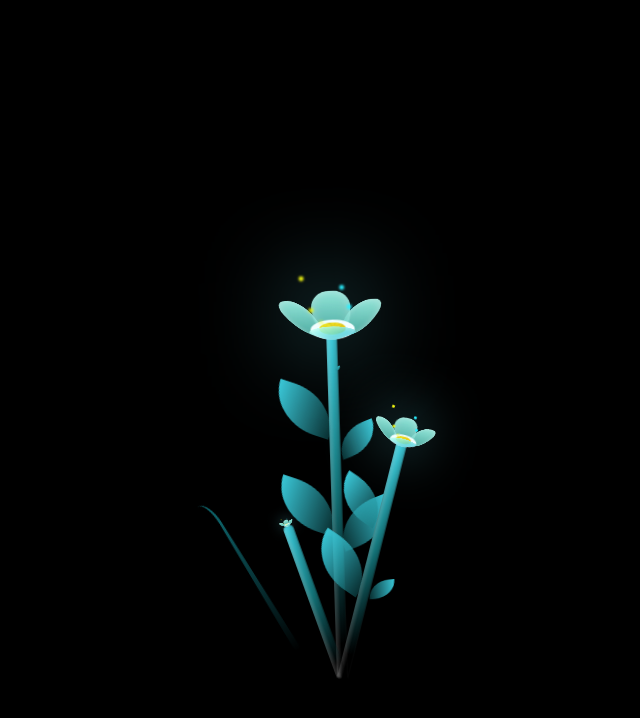
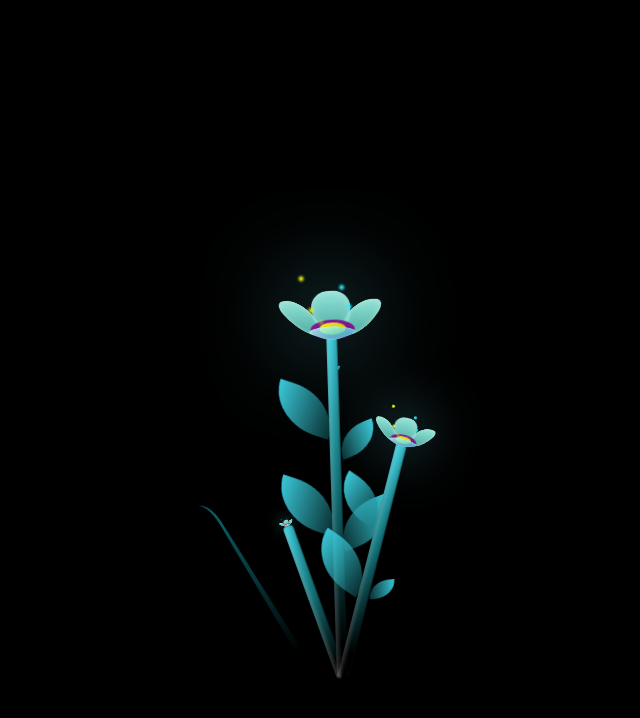
Before and after one commit to Jigs-stack/flower-style, a plain HTML site: page index.html in a window 1280 px wide. Both pictures are taken after a click on the button "Click Me". Shown: the whole page, without its empty margins (303-943 px from the left). Drawn offline with nearby package versions, Linux system fonts and the light colour scheme.

Commit message:
Update style.css

```diff
--- a/style.css
+++ b/style.css
@@ -249,7 +249,7 @@ body {
   width: 9vmin;
   height: 4vmin;
   border-radius: 50%;
-  background-color: #fff;
+  background-color: purple;
 }
 
 .flower__white-circle::after {
```
